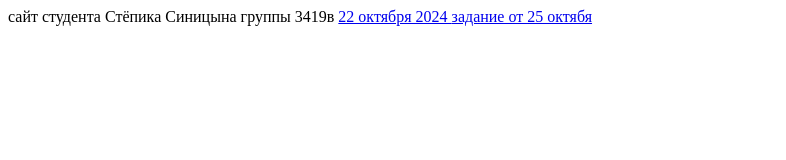
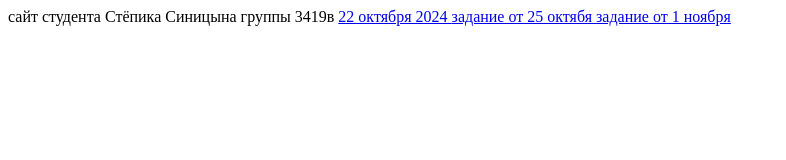
Before and after one commit to Paprika12121/Paprika12121.github.io, a plain HTML site: page index.html in a window 1280 px wide. Shown: the whole page, without its empty margins (0-786 px from the left). Drawn offline with Linux system fonts and the light colour scheme.

Commit message:
index.html

```diff
--- a/index.html
+++ b/index.html
@@ -5,6 +5,6 @@
 сайт студента Стёпика Синицына группы 3419в
 <a href="22oct24.html"> 22 октября 2024 </a>
 <a href="25oct24.html"> задание от 25 октябя
-<a href="01oct24.html">
+<a href="01oct24.html"> задание от 1 ноября
 </body>
 </html>
```
